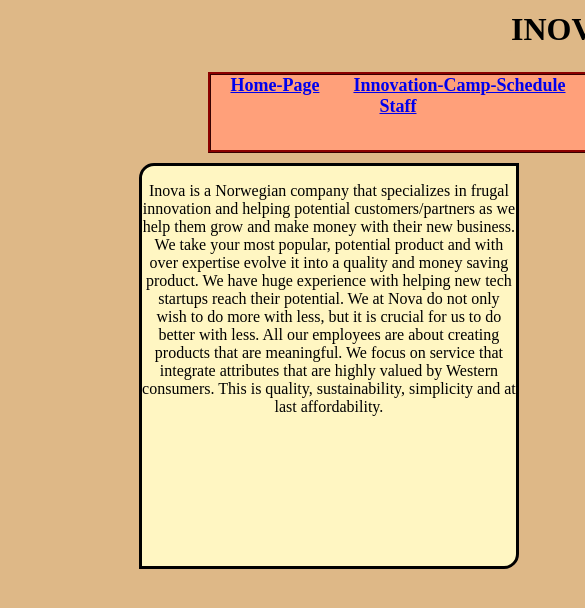
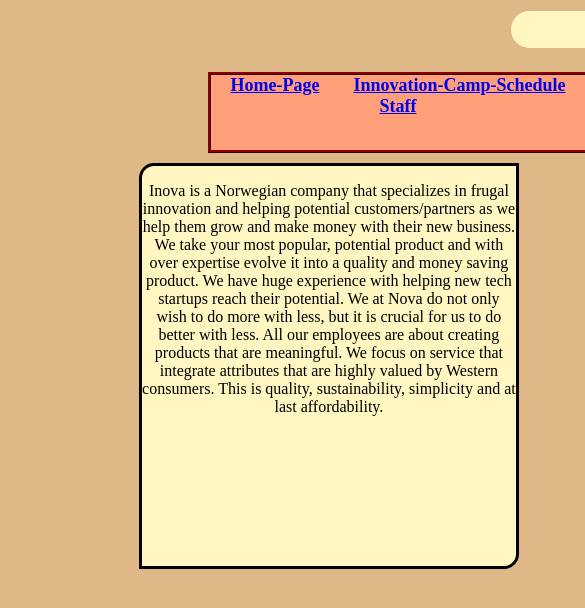
Before and after one commit to HassanHussain10/MakeItResponsive, a plain HTML site: page index.html in a window 390 px wide. Shown: the top 608 px of the page, 585 px wide, since content can reach past the window. Drawn offline with Linux system fonts and the light colour scheme.

Commit message:
Update makeitresponsive.css

```diff
--- a/makeitresponsive.css
+++ b/makeitresponsive.css
@@ -21,7 +21,12 @@ h1{
 
 
 }
-
+@media screen and (max-width: 650px) {
+    h1 {
+        width: 100%;
+        display: block;
+    }
+}
 
 #tekstboks1{
   float: top;
```
